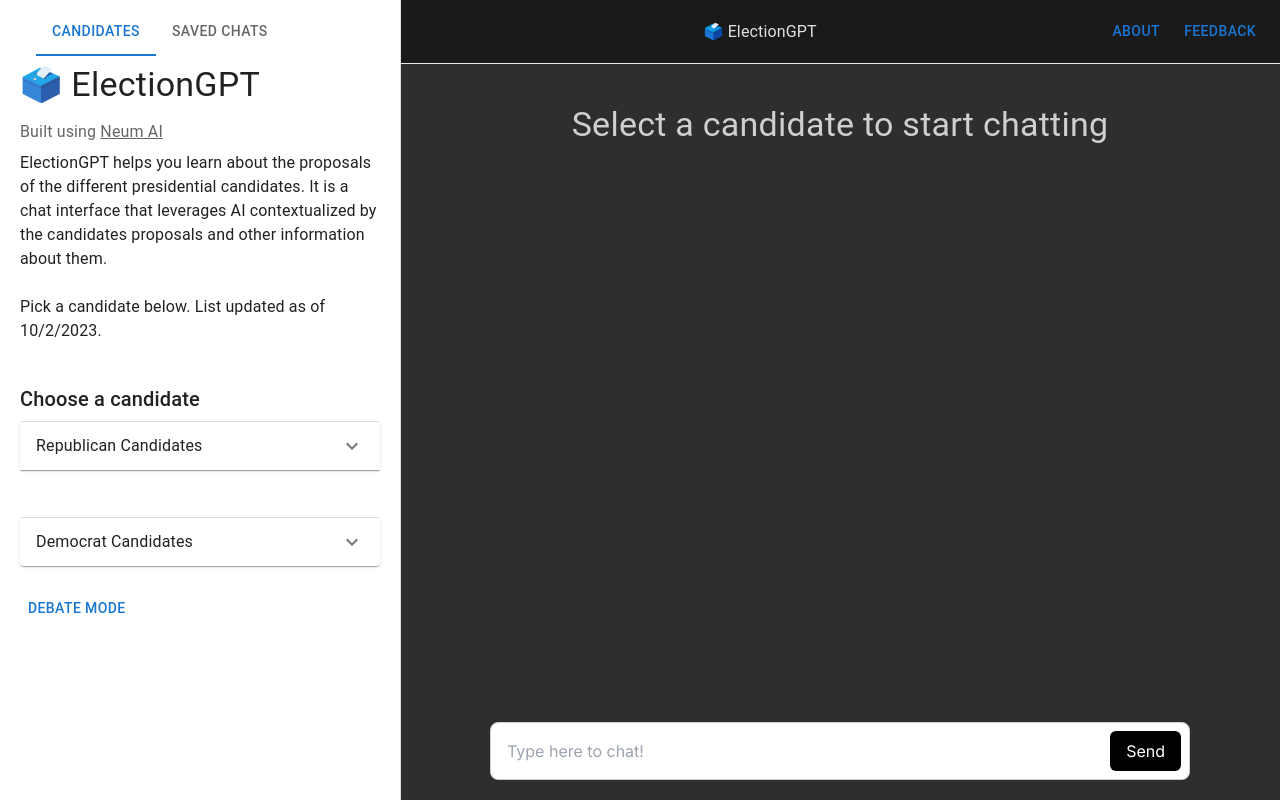
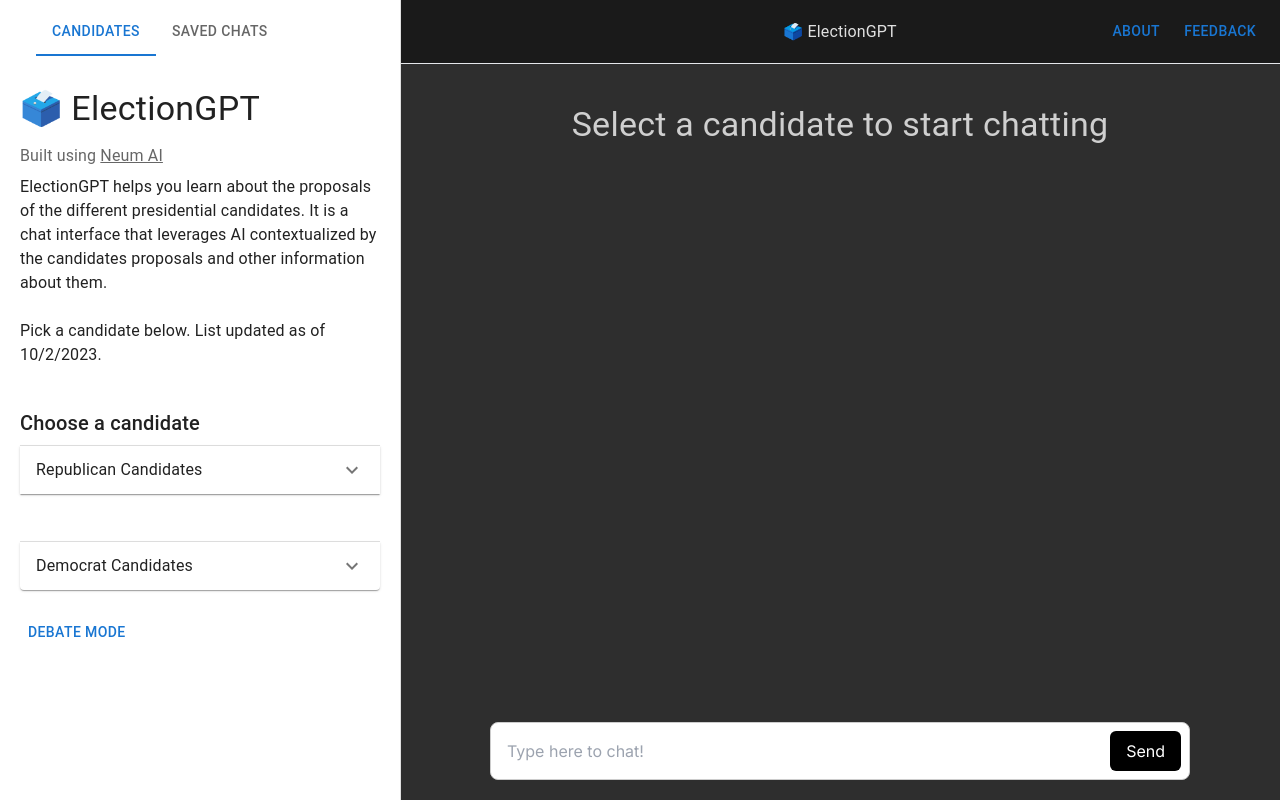
Before and after one commit to NeumTry/electiongpt-frontend, a Next.js app: page / in a window 1280 px wide. Built offline with nearby package versions, Linux system fonts and the light colour scheme.

Commit message:
couples of small changes

```diff
--- a/app/page.tsx
+++ b/app/page.tsx
@@ -7,7 +7,6 @@
 import Accordion from '@mui/material/Accordion';
 import AccordionSummary from '@mui/material/AccordionSummary';
 import AccordionDetails from '@mui/material/AccordionDetails';
-
 import IconButton from '@mui/material/IconButton';
 import MenuIcon from '@mui/icons-material/Menu';
 import Button from '@mui/material/Button';
@@ -332,16 +331,24 @@
           </Typography> */}
         </Box>
       </Modal>
+      <header className={`header-background sticky top-0 z-50 flex items-center justify-between h-16 px-4 border-b shrink-0 bg-gradient-to-b from-background/10 via-background/50 to-background/80 backdrop-blur-xl relative ${matches ? 'ml-[400px]' : ''}`}>
+        {/* Left Side */}
+        <div className="flex items-center">
+          {!matches && (
+            <IconButton onClick={toggleSidebar}>
+              <MenuIcon className='white-icon'/>
+            </IconButton>
+          )}
+        </div>
 
-      <header className={`header-background sticky top-0 z-50 flex items-center justify-between h-16 px-4 border-b shrink-0 bg-gradient-to-b from-background/10 via-background/50 to-background/80 backdrop-blur-xl ${matches ? 'ml-[400px]' : ''}`}>
-      <div className="flex items-center">
-        {!matches && <IconButton onClick={toggleSidebar}>
-          <MenuIcon className='white-icon'/>
-        </IconButton>}
-      </div>
-      {matches && <Typography className="flex items-center text-[#e0e0e0]" >
+        {/* Centered Typography */}
+        {matches && (
+          <Typography className="absolute left-1/2 transform -translate-x-1/2 top-1/2 -translate-y-1/2 text-[#e0e0e0]">
             🗳️ ElectionGPT
-        </Typography>}
+          </Typography>
+        )}
+
+        {/* Right Side */}
         <div className="flex items-center justify-end space-x-2">
           <Button className="header-button" onClick={toggleAbout}>About</Button>
           <Button onClick={handleFeedbackButton} className="header-button">Feedback</Button>
@@ -358,6 +365,7 @@
             {theme.direction === 'ltr' ? <ChevronLeftIcon /> : <ChevronRightIcon />}
           </IconButton>}
         </DrawerHeader>
+        <br/>
         {(tabValue == 0) && ( <>
         <Typography variant="h4" gutterBottom>
         🗳️ ElectionGPT
@@ -478,8 +486,9 @@
         <Typography variant="h4" gutterBottom style={{ textAlign: 'center' }}>
           {candidateChosen.name == "" ? "Select a candidate to start chatting" : "Chat about " + candidateChosen.name }
           <br/>
-          {(candidateChosen.name == "" && !matches) && <Button onClick={toggleSidebar} className='bg-blue-600 text-gray-900 font-semibold hover:bg-blue-400'>Choose</Button>}
+          {(candidateChosen.name == "" && !matches) && <><br/><Button onClick={toggleSidebar} className='bg-blue-600 text-gray-900 font-semibold hover:bg-blue-400'>Choose</Button></>}
         </Typography>
+        <br/>
         <div className={`message-container ${!matches ? 'padding-container' : 'px-20'}`} style={{ maxHeight: '75vh', overflowY: 'auto'}} ref={chatContainerRef}>
           {messages.length > 0
           ? messages.map((m:any, index:any) => (
@@ -488,13 +497,13 @@
                   <ChatMessage message={m}/>
                 </div>
                 {(m.role !== "user" && data && data.length > 0 && dataArrayHasCurrentPipeline(data,index)) ? (
-                  <Accordion sx={{borderRadius:'3px', backgroundColor:'#7c7b7b'}} >
-                    <AccordionSummary className='accordion-sources-color'
-                      expandIcon={<ExpandMoreIcon />}
+                  <Accordion className='accordion-sources-color rounded-md'>
+                    <AccordionSummary className='accordion-sources-color rounded-md min-h-[1rem] h-10'
+                      expandIcon={<ExpandMoreIcon  style={{color:'#4e4e4e',}}/>}
                     >
                       <Typography color={'#d5d2d2'} variant="h6">Sources used</Typography>
                     </AccordionSummary>
-                    <AccordionDetails className='accordion-sources-color'>
+                    <AccordionDetails className='accordion-sources-color-details rounded-b-md'>
                       <List>
                       {
                         display_list_items(data, index)
@@ -504,6 +513,7 @@
                     </AccordionDetails>
                   </Accordion>
                 ) : null}
+                <br/>
                 {index !== messages.length - 1 && <div className="divider" />}
               </div>
             ))
--- a/css/class-styles.css
+++ b/css/class-styles.css
@@ -130,7 +130,12 @@
 }
 
 .accordion-sources-color {
-  background-color: #7c7b7b; /* Add your preferred shade of grey here */
+  background-color: #1f1f1f; /* Add your preferred shade of grey here */
+  color: #d5d2d2;
+}
+
+.accordion-sources-color-details {
+  background-color: #090909; /* Add your preferred shade of grey here */
   color: #d5d2d2;
 }
 
```
Also changed, not shown: app/layout.tsx (+3 -2 lines), 1 other file (tests, documents, lock files or other folders). Lines whose indentation alone changed are shown as unchanged.
